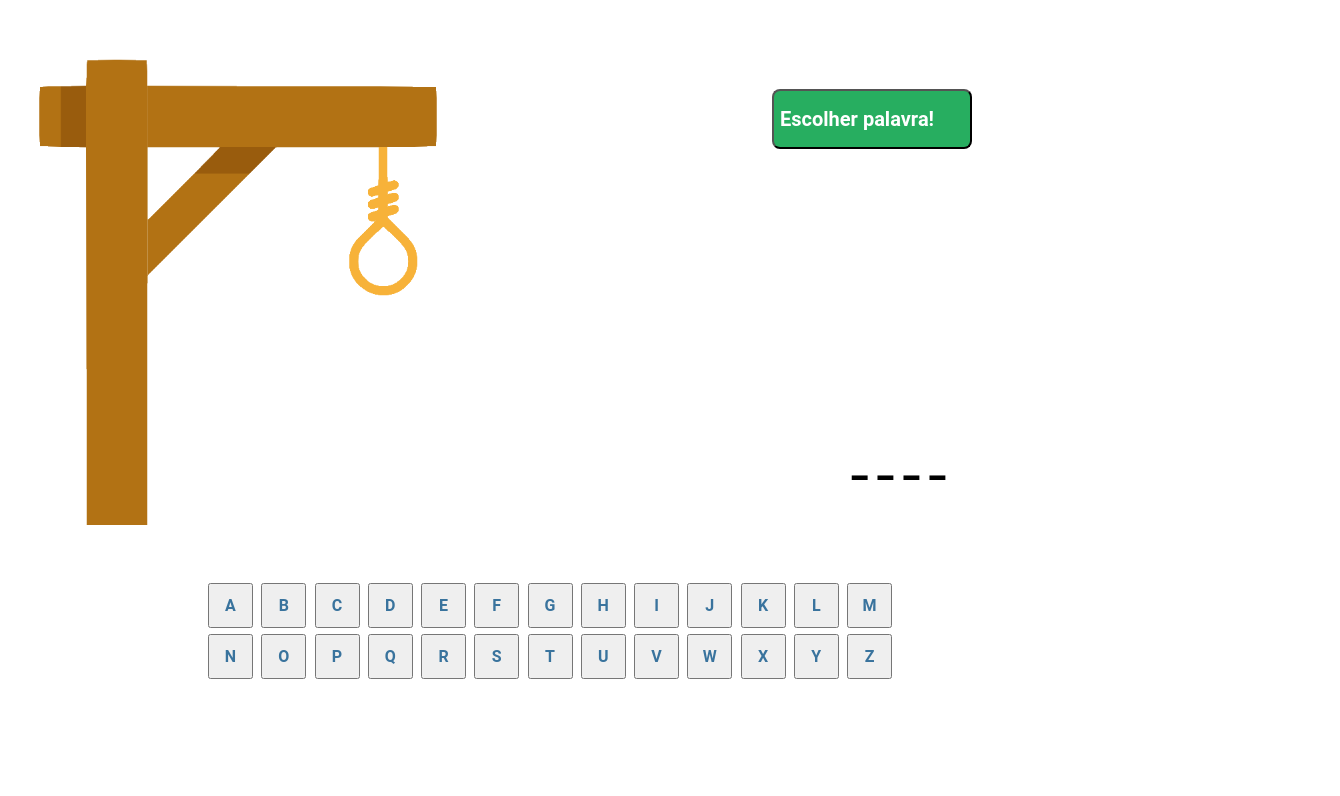
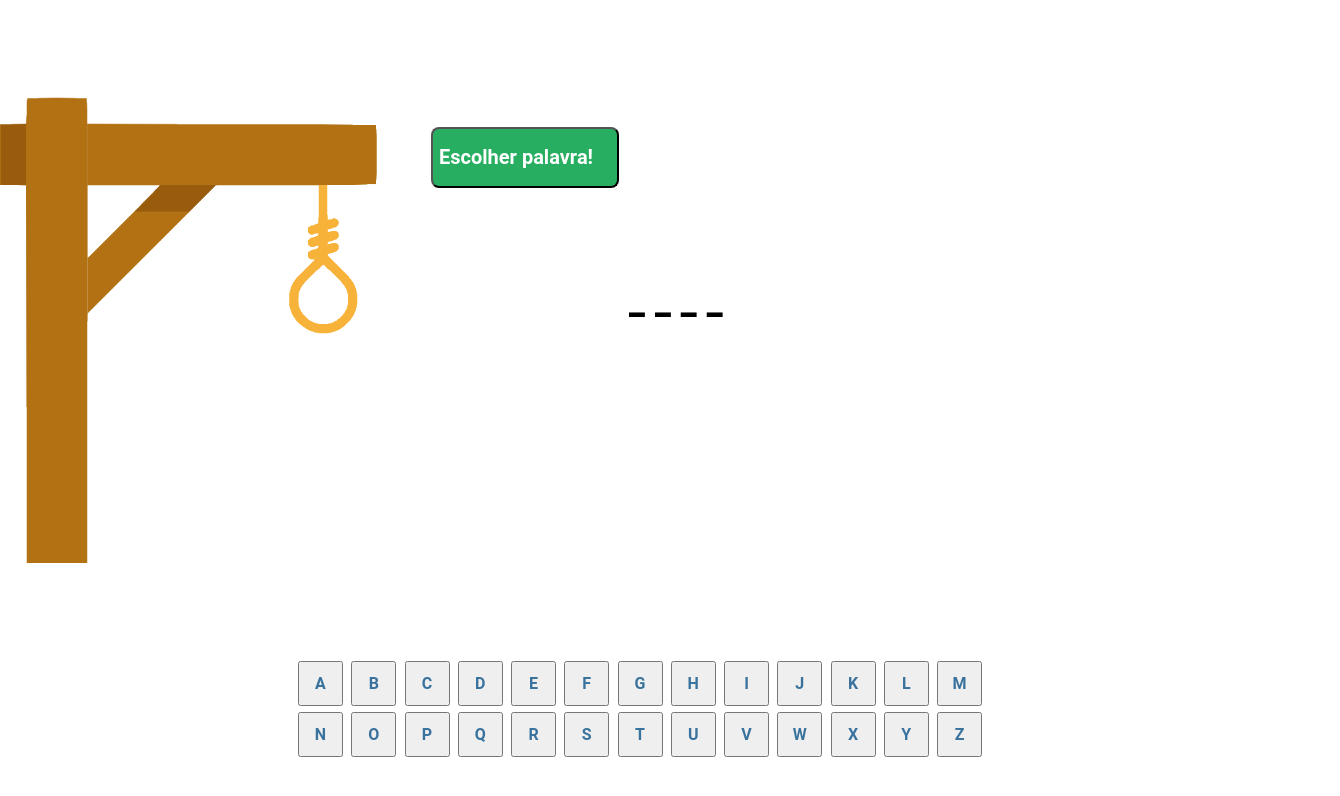
Before and after one commit to Gabriel-16n5/projeto8-jogoforca, a React (Create React App) app: page / in a window 1280 px wide. Both pictures are taken after a click on the button "Escolher palavra!". Shown: the top 796 px of the page, 1340 px wide, since content can reach past the window. Built offline with nearby package versions, Linux system fonts and the light colour scheme.

Commit message:
Código refatorado para fazer a lógica inicial dele funcionar, não é o correto, mas serviu muito bem para eu estudar a aprender como funciona o react

```diff
--- a/src/components/App.jsx
+++ b/src/components/App.jsx
@@ -1,20 +1,103 @@
+import forca0 from "../assets/forca0.png";
+import forca1 from "../assets/forca1.png";
+import forca2 from "../assets/forca2.png";
+import forca3 from "../assets/forca3.png";
+import forca4 from "../assets/forca4.png";
+import forca5 from "../assets/forca5.png";
+import forca6 from "../assets/forca6.png";
+import { palavras, alfabeto } from "../palavras";
+import Letras from "./Letras";
+import Jogo from "./Jogo";
 import React from "react";
-import Jogo from "./Jogo";
-import Letras from "./Letras";
-import forca0 from "../assets/forca0.png";
+let contador = 0;
 
 function App() {
-  const [desativa, setDesativa] = React.useState(true);
-  const [usada, setUsada] = React.useState([]);
-  const [alfabetoState, setAlfabetoState] = React.useState([]);
+  const [forca, setForca] = React.useState(forca0);
   const [palavra, setPalavra] = React.useState([]);
-  const [secret, setSecret] = React.useState([])
-  const [forca, setForca] = React.useState(forca0)
+  const [secret, setSecret] = React.useState([]);
+  const [usada, setUsada] = React.useState(alfabeto);
   const [fim, setFim] = React.useState("");
+
+  function jogar() {
+    setForca(forca0);
+    palavraSecreta();
+    setUsada([]);
+    setFim("");
+    contador = 0;
+  }
+
+  function palavraSecreta() {
+    const pRandom = palavras[Math.floor(Math.random() * palavras.length)];
+    const DistrinchaPRandom = pRandom.split('');
+    setPalavra(pRandom);
+    DistrinchaPRandom.map((d, i) => <p key={i} className="pLetraLetraPorLetra">{d}</p>)
+    const letraPorLetraSecreta = DistrinchaPRandom.map((d, i) => <p key={i} className="pLetraLetraPorLetra">{"_"}</p>)
+    setSecret(letraPorLetraSecreta);
+    console.log(DistrinchaPRandom)
+  }
+
+  function letraClicada(a, i) {
+    const novo = [...usada, a];
+    setUsada(novo);
+    if (palavra.includes(a)) {
+      const pipoca = secret
+      for (let i = 0; i < palavra.length; i++) {
+        if (novo.includes(palavra[i])) {
+          pipoca[i] = palavra[i]
+          setSecret(pipoca)
+          const palavrinha = palavra.toString();
+          const pipoquinha = pipoca.toString();
+          const pipoquinhaa = pipoquinha.replace(/,/g, "").replace(/\./g, "");
+          if (palavrinha === pipoquinhaa) {
+            setFim("ganhou");
+            acabou(a)
+          }
+        }
+      }
+    } else {
+      erou(a)
+    }
+  }
+
+  function acabou(a) {
+    setSecret(palavra);
+    setUsada(alfabeto)
+  }
+
+  function erou(a) {
+    contador++;
+    switch (contador) {
+      case 1:
+        setForca(forca1)
+        break;
+      case 2:
+        setForca(forca2)
+        break;
+      case 3:
+        setForca(forca3)
+        break;
+      case 4:
+        setForca(forca4)
+        break;
+      case 5:
+        setForca(forca5)
+        break;
+      case 6:
+        setForca(forca6)
+        break;
+      default:
+        break;
+    }
+    if (contador === 6) {
+      setFim("perdeu");
+      acabou(a)
+    }
+  }
+
   return (
-    <div className="App">
-      <Jogo fim={fim} setFim={setFim} forca={forca} setForca={setForca} desativa={desativa} setDesativa={setDesativa} palavra={palavra} setPalavra={setPalavra} secret={secret} setSecret={setSecret}/>
-      <Letras fim={fim} setFim={setFim} forca={forca} setForca={setForca} desativa={desativa} setDesativa={setDesativa} usada={usada} setUsada={setUsada} alfabetoState={alfabetoState} setAlfabetoState={setAlfabetoState} palavra={palavra} setPalavra={setPalavra} secret={secret} setSecret={setSecret}/>
+    <div className="app">
+      <Jogo jogar={jogar} forca={forca} fim={fim} secret={secret} />
+      <Letras alfabeto={alfabeto} letraClicada={letraClicada} usada={usada} />
     </div>
   );
 }
--- a/src/components/Jogo.jsx
+++ b/src/components/Jogo.jsx
@@ -1,36 +1,11 @@
-import palavras from "../palavras";
-import React from "react";
-let pRandom = "";
-let letraPorLetraSecreta;
-let DistrinchaPRandom;
+function Jogo({jogar, fim, forca, secret}){
 
-function Jogo({fim, desativa, setDesativa, setPalavra, secret, setSecret, forca}){
-    function PalavraSecreta(){
-        if(pRandom === ""){
-            pRandom = palavras[Math.floor(Math.random() * palavras.length)];
-        }
-            DistrinchaPRandom = pRandom.split('');
-            setPalavra(pRandom);
-            DistrinchaPRandom.map((d, i) => <p key={i} className="pLetraLetraPorLetra">{d}</p> )
-            letraPorLetraSecreta = DistrinchaPRandom.map((d, i) => <p key={i} className="pLetraLetraPorLetra">{"_"}</p> )
-            setSecret(letraPorLetraSecreta);
-        return(
-            <>
-
-            </>
-
-        )
-    }
     return(
-        <>
-        <div className="topo">
-            <img data-test="game-image" className="forca" src={forca} alt="forca" />
-            <div onClick={PalavraSecreta}>
-                <button data-test="choose-word" onClick={() => setDesativa(!desativa)} className="botao"><p className="text">Escolher palavra!</p></button>
-                <div data-test="word" className="palavraSecreta">{desativa ? "" : <div className={`palavraSecretaLetraPorLetra ${fim}`}>{secret}</div>}</div>
-            </div>
-        </div>
-        </>
+    <div className="app-forca">
+        <img className="forca-img" src={forca} />
+        <button onClick={jogar} className="botao"><p className="text">Escolher palavra!</p></button>
+        <p className={`palavraSecretaLetraPorLetra ${fim}`}>{secret}</p>
+    </div>
     )
 }
 
--- a/src/components/Letras.jsx
+++ b/src/components/Letras.jsx
@@ -1,79 +1,10 @@
-import forca1 from "../assets/forca1.png";
-import forca2 from "../assets/forca2.png";
-import forca3 from "../assets/forca3.png";
-import forca4 from "../assets/forca4.png";
-import forca5 from "../assets/forca5.png";
-import forca6 from "../assets/forca6.png";
-let contador = 0;
-let pipoca;
-let palavrinha;
-let pipoquinha;
-let pipoquinhaa;
-const alfabeto = ["a", "b", "c", "d", "e", "f", "g", "h", "i", "j", "k", "l", "m", "n", "o", "p", "q", "r", "s", "t", "u", "v", "w", "x", "y", "z"]
-
-function Letras({setFim, setForca, desativa, usada, setUsada, setAlfabetoState, alfabetoState, palavra, secret, setSecret}){
-    function erou(){
-            contador++;
-            switch(contador){
-                            case 1:
-                                setForca(forca1)
-                                break;
-                            case 2:
-                                setForca(forca2)
-                                break;
-                            case 3:
-                                setForca(forca3)
-                                break;
-                            case 4:
-                                setForca(forca4)
-                                break;
-                            case 5:
-                                setForca(forca5)
-                                break;
-                            case 6:
-                                setForca(forca6)
-                                break;
-                            default:
-                                break;
-                        }
-        if(contador === 6){
-            setFim("perdeu");
-         }
-        }
-    setAlfabetoState(alfabeto);
-    function letraClicada(a, i){
-        const novo = [...usada, a];
-        setUsada(novo);
-        for(let i = 0; i<palavra.length;i++){
-            if(novo.includes(palavra[i])){
-            pipoca = secret
-            pipoca[i] = palavra[i]
-            setSecret(pipoca)
-            palavrinha = palavra.toString();
-            pipoquinha = pipoca.toString();
-            pipoquinhaa = pipoquinha.replace(/,/g, "").replace(/\./g, "");
-            if(palavrinha === pipoquinhaa){
-                setFim("ganhou");
-             } else if(novo.includes(palavra[i])){
-
-             }else {
-                erou();
-             }
-             }
-        //Passei mais de 5 horas tentando fazer a validação para cada erro,
-        //Realmente não consegui criar uma lógica para isso, estou triste.
-        //Criei a função, funciona certinho mas não consegui implementar:
-        // -> erou();
-        }
-     }
+function Letras ({usada, letraClicada, alfabeto}){
 
     return(
         <div className="letraContainer">
-            {alfabetoState.map((a, i) => <button data-test="letter" onClick={() => letraClicada(a, i)} disabled={desativa} key={i} className="letra"><p className="pLetra">{a.toUpperCase()}</p></button>)}
+             {alfabeto.map((a, i) => <button onClick={() => letraClicada(a, i)} disabled={usada.includes(a)} key={i} className="letra"><p className="pLetra">{a.toUpperCase()}</p></button>)}
         </div>
     )
 }
 
-
-
 export default Letras;
--- a/src/css/style.css
+++ b/src/css/style.css
@@ -1,8 +1,13 @@
-body{
-    width: 1025px;
+.app {
+    width: 100vw;
+    height: 100vh;
+    display: flex;
+    flex-direction: column;
+    align-items: center;
+    justify-content: center;
 }
 
-.forca{
+.forca-img{
     box-sizing: border-box;
     margin-top: 59px;
     margin-left: 38px;
@@ -10,20 +15,23 @@ body{
     height: 466px;
 }
 
-.topo{
+.app-forca{
     display: flex;
-    flex-direction: row;
-    justify-content: space-between;
+    width: 1400px;
+    margin-bottom: 40px;
+    /* position: relative; */
+    /* background-color: #27AE60; */
 }
 
 .botao{
-    width: 200px;
-    height: 60px;
+    width: 188px;
+    height: 61px;
     background: #27AE60;
     border-radius: 8px;
     margin-top: 89px;
-    margin-right: 53px;
+    margin-left: 53px;
     text-size-adjust: 20px;
+
 }
 
 .text{
@@ -44,7 +52,6 @@ body{
     height: 110px;
     display: flex;
     justify-content: space-between;
-    margin-left: 200px;
     margin-top: 50px;
     flex-wrap: wrap;
     box-sizing: border-box;
@@ -71,25 +78,20 @@ body{
     align-items: center;
     text-align: center;
     color: #39739D;
-
-}
-
-.palavraSecreta{
-    margin-top: 300px;
-    display: flex;
-    justify-content:center;
-    flex-direction: row;
 }
 
 .palavraSecretaLetraPorLetra{
-    display: flex;
-    justify-content:center;
-    flex-direction: row;
     font-family: 'Roboto';
     font-style: normal;
     font-weight: 800;
     font-size: 36px;
     line-height: 19px;
+    display: flex;
+    align-items: center;
+    text-align: center;
+    color:black;
+    box-sizing: border-box;
+    padding: 5px 5px 5px 5px;
 }
 
 .pLetraLetraPorLetra{
--- a/src/palavras.js
+++ b/src/palavras.js
@@ -1,5 +1,6 @@
-const palavras = [
-    "abacate", "abacaxi", "abelha", "abanador", "antologia", "amor", "aba", "abrigo", "abrir",
+export const palavras = [
+    "abacate",
+    "abacaxi", "abelha", "abanador", "antologia", "amor", "aba", "abrigo", "abrir",
     "banana", "boi", "batata", "bacalhau", "bexiga", "bowl", "batedeira", "bisturi", "barreira", "banco",
     "caixa", "chantilly", "cachorro", "cuidado", "caneta", "carinho", "cabra", "cesto",
     "dados", "dizer", "danone", "dente", "diamante", "diafragma", "detonar", "dia",
@@ -24,4 +25,4 @@ const palavras = [
     "zebra", "zagueiro", "zero", "zoeira", "zepelim", "zinco", "zumbido"
 ]
 
-export default palavras;
+export const alfabeto = ["a", "b", "c", "d", "e", "f", "g", "h", "i", "j", "k", "l", "m", "n", "o", "p", "q", "r", "s", "t", "u", "v", "w", "x", "y", "z"];
```
Also changed, not shown: src/components/PalavraSecreta.jsx (added).
